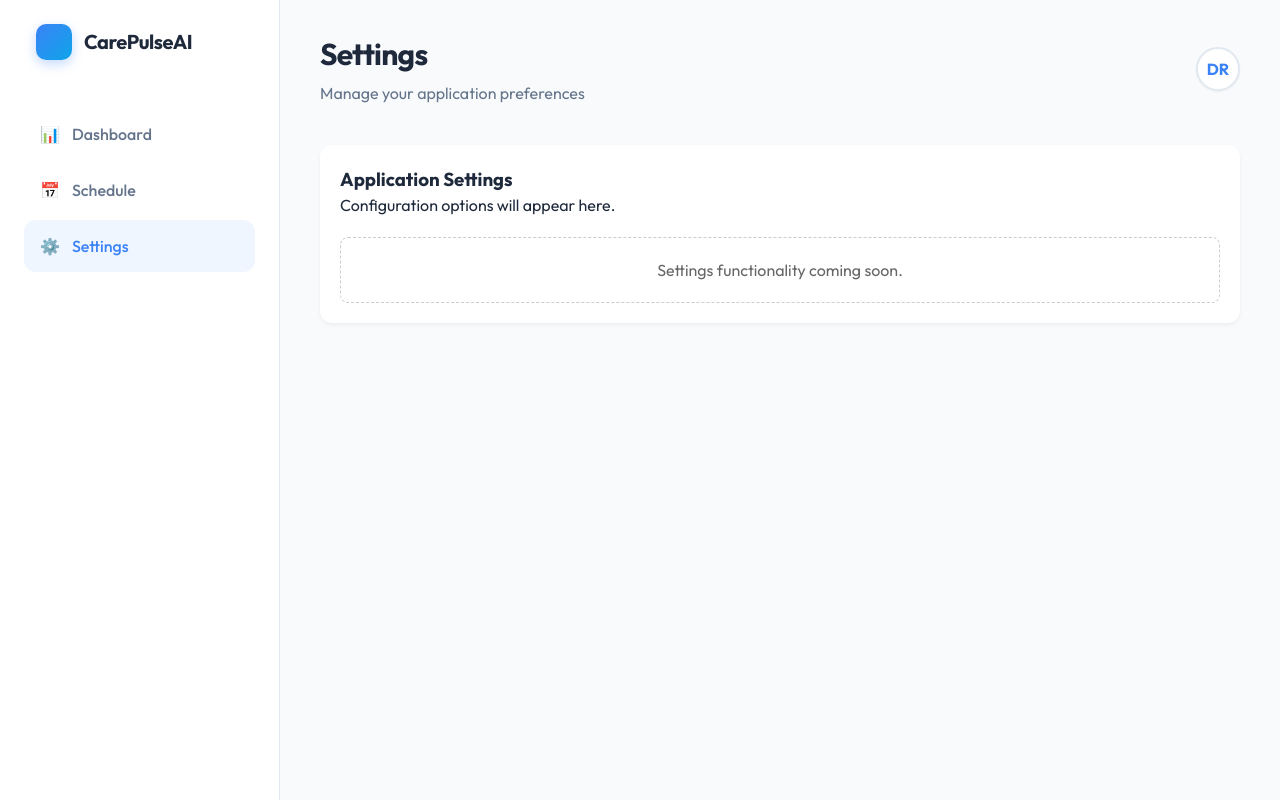
After one commit to dhirajlaulkar/carepulse-ai, a FastAPI app: page /settings in a window 1280 px wide. The commit adds this page. Run offline with FastAPI, Linux system fonts and the light colour scheme.

Commit message:
feat: add settings page and update dashboard link to /settings

```diff
--- a/app/templates/dashboard.html
+++ b/app/templates/dashboard.html
@@ -25,7 +25,7 @@
                 <a href="#">
                     <span class="icon">📅</span> Schedule
                 </a>
-                <a href="#">
+                <a href="/settings">
                     <span class="icon">⚙️</span> Settings
                 </a>
             </nav>
--- /dev/null
+++ b/app/templates/settings.html
@@ -0,0 +1,58 @@
+<!DOCTYPE html>
+<html lang="en">
+<head>
+    <meta charset="UTF-8">
+    <meta name="viewport" content="width=device-width, initial-scale=1.0">
+    <title>Settings | CarePulseAI</title>
+    <link rel="preconnect" href="https://fonts.googleapis.com">
+    <link rel="preconnect" href="https://fonts.gstatic.com" crossorigin>
+    <link href="https://fonts.googleapis.com/css2?family=Outfit:wght@300;400;500;600;700&display=swap" rel="stylesheet">
+    <link rel="stylesheet" href="/static/css/style.css">
+</head>
+<body>
+    <div class="app-container">
+        <!-- Sidebar -->
+        <aside class="sidebar">
+            <div class="logo">
+                <div class="logo-icon"></div>
+                <h1>CarePulseAI</h1>
+            </div>
+            <nav>
+                <a href="/">
+                    <span class="icon">📊</span> Dashboard
+                </a>
+                <a href="#">
+                    <span class="icon">📅</span> Schedule
+                </a>
+                <a href="/settings" class="active">
+                    <span class="icon">⚙️</span> Settings
+                </a>
+            </nav>
+        </aside>
+
+        <!-- Main Content -->
+        <main class="main-content">
+            <header>
+                <div class="header-left">
+                    <h2>Settings</h2>
+                    <p>Manage your application preferences</p>
+                </div>
+                <div class="header-right">
+                    <div class="user-profile">
+                        <div class="avatar">DR</div>
+                    </div>
+                </div>
+            </header>
+
+            <div class="settings-container" style="padding: 20px; background: white; border-radius: 12px; box-shadow: 0 2px 4px rgba(0,0,0,0.05);">
+                <h3>Application Settings</h3>
+                <p>Configuration options will appear here.</p>
+
+                <div style="margin-top: 20px; padding: 20px; border: 1px dashed #ccc; border-radius: 8px; text-align: center; color: #666;">
+                    Settings functionality coming soon.
+                </div>
+            </div>
+        </main>
+    </div>
+</body>
+</html>
```
